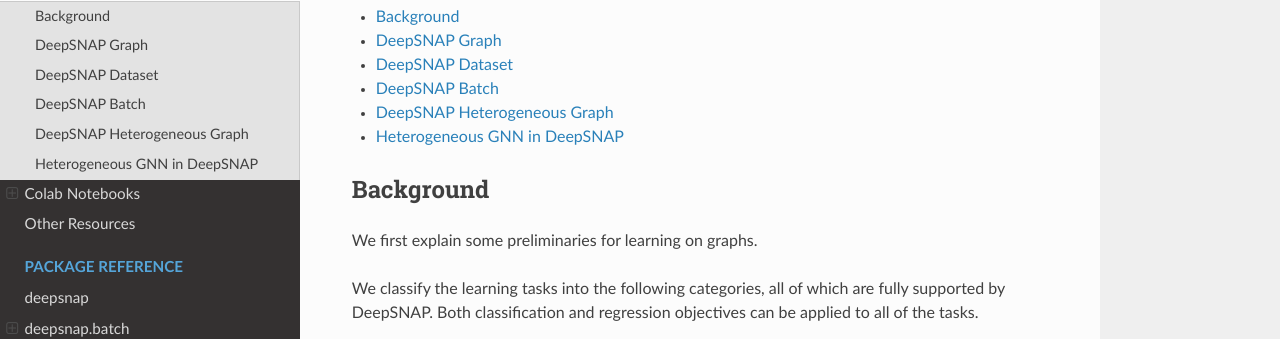
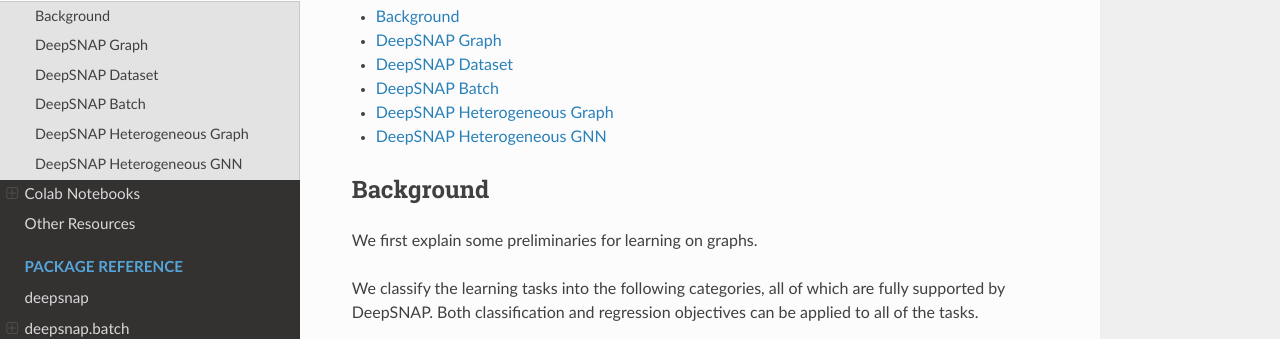
Before and after one commit to snap-stanford/deepsnap, a Sphinx documentation site: the page built from docs/source/notes/introduction.rst, in a window 1280 px wide and 900 px high. Shown: the part 227-566 px from the top of the window. Built offline with Sphinx 7.4.7 and the Read the Docs theme 2.0.0, drawn with Linux system fonts in a browser that asks for light colours; some of the changed text lies outside the part shown.

```diff
--- a/docs/source/notes/introduction.rst
+++ b/docs/source/notes/introduction.rst
@@ -404,8 +404,8 @@ Dataset splitting for heterogeneous graph encompasses the following additional d
   of object in its corresponding :attr:`task`, having :attr:`edge_split_mode` set to `approximate` could give the user some performance gain.
 
 
-Heterogeneous GNN in DeepSNAP
------------------------------
+DeepSNAP Heterogeneous GNN
+--------------------------
 
 The Heterogeneous GNN layer is a PyTorch :class:`nn.Module` that supports easy creation of heterogeneous GNN, building on top of PyTorch Geometric. Users can easily specify the message passing model for each message type.
 The message passing models are straightforward adaptation of Pytorch Geometric homogeneous models (such as GraphSAGE, GCN, GIN). In future release, we will provide even easier utilities to create such heterogeneous message passing models.
```
Also changed, not shown: README.md (+1 -1 lines), 1 other file.
